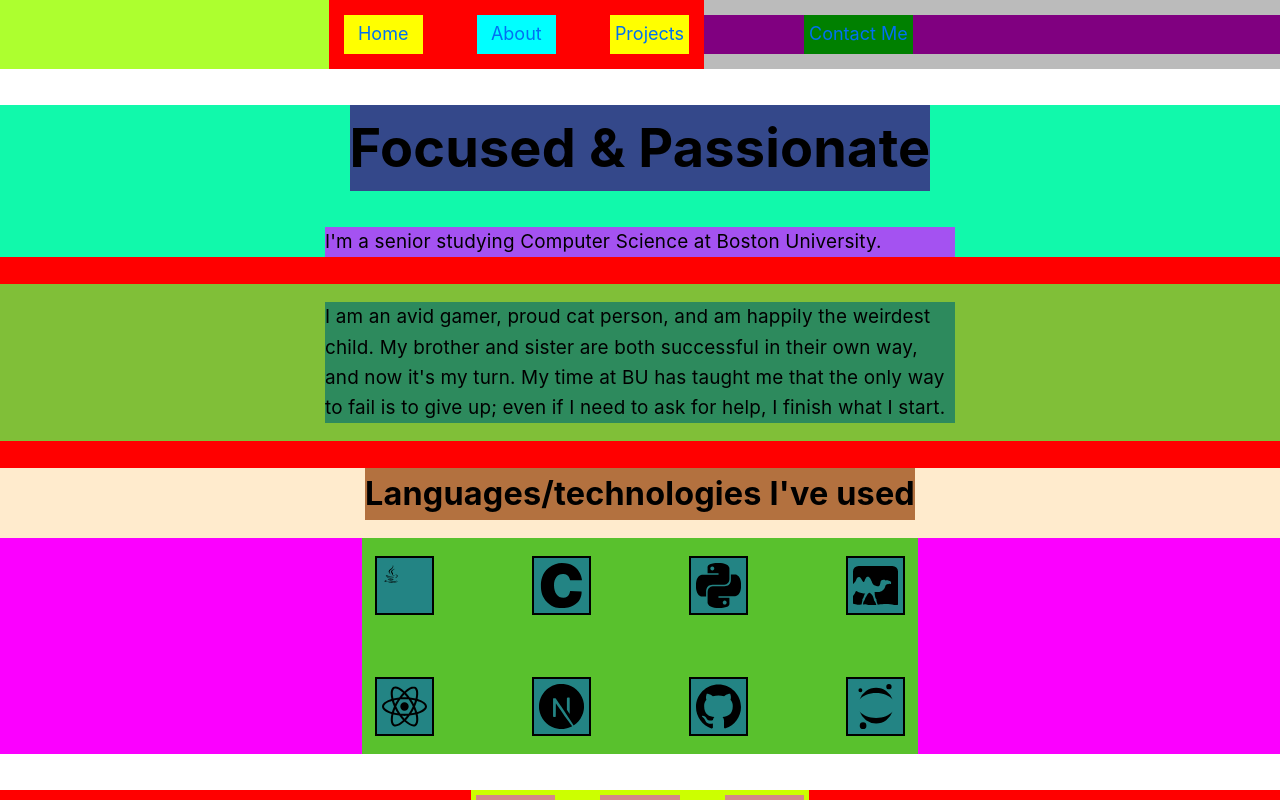
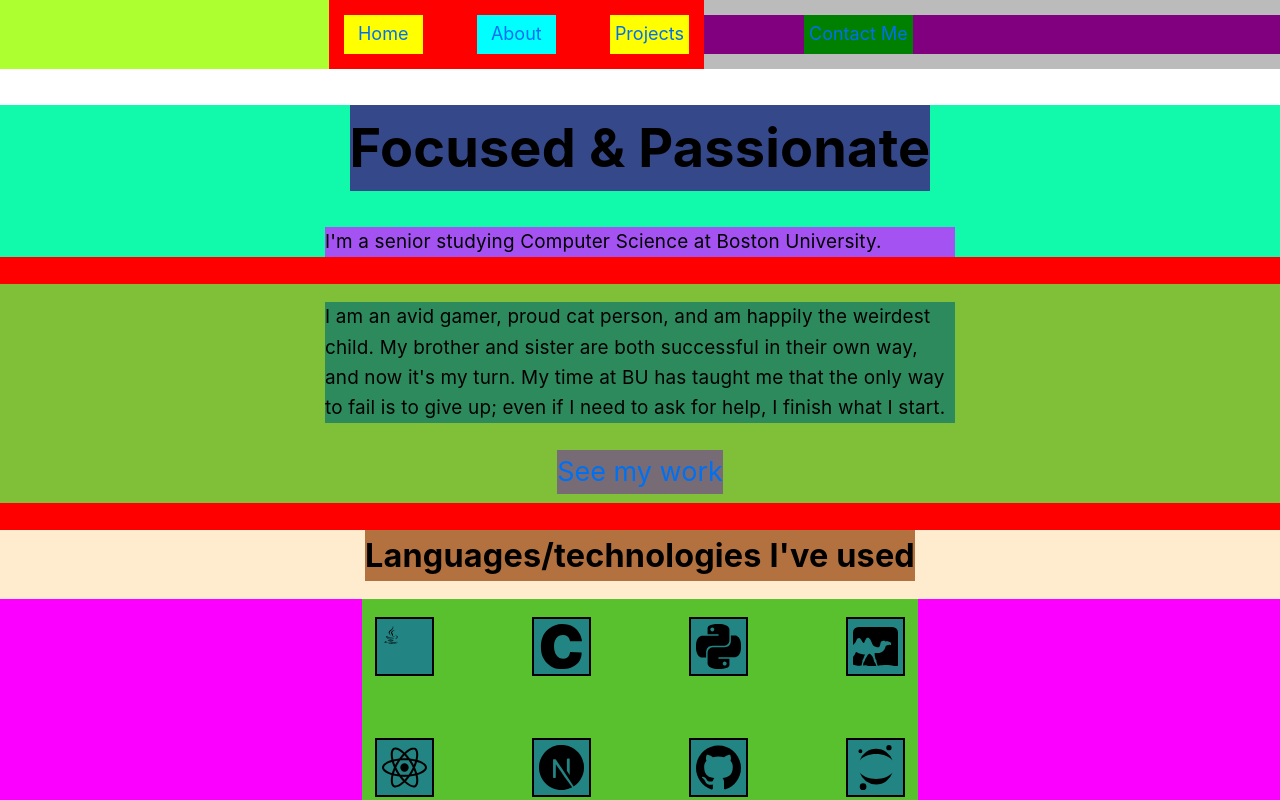
Before and after one commit to ryanv249/ryanv249.me, a Next.js app: page /about in a window 1280 px wide. Shown: the top 800 px of the page. Built offline with nearby package versions, Linux system fonts and the light colour scheme.

Commit message:
added link to /projects from /about

```diff
--- a/components/layout.module.css
+++ b/components/layout.module.css
@@ -326,6 +326,12 @@
     margin: 1rem
 }
 
+.aboutBody a{
+    background-color: rgb(119, 107, 117);
+    font-size: 1.5rem;
+    margin: 0.5rem;
+}
+
 
 .aboutFoot{
     background-color: blanchedalmond;
--- a/pages/about.js
+++ b/pages/about.js
@@ -1,5 +1,7 @@
+import Link from 'next/link';
+
 import Layout from '../components/layout';
-import { TextContainer,
+import { TextContainer, LinkContainer,
     AboutContainer, AboutHead, AboutBody, AboutFoot, AboutIconsBox, AboutIcons
 } from '../components/wrappers';
 
@@ -30,6 +32,12 @@ export default function AboutPage(){
                             My time at BU has taught me that the only way to fail is to give up; even if I need to ask for help, I finish what I start.
                         </p>
                     </TextContainer>
+
+                    <LinkContainer>
+                        <Link href = "/projects">
+                            <a>See my work</a>
+                        </Link>
+                    </LinkContainer>
                 </AboutBody>
 
                 <AboutFoot>
```
